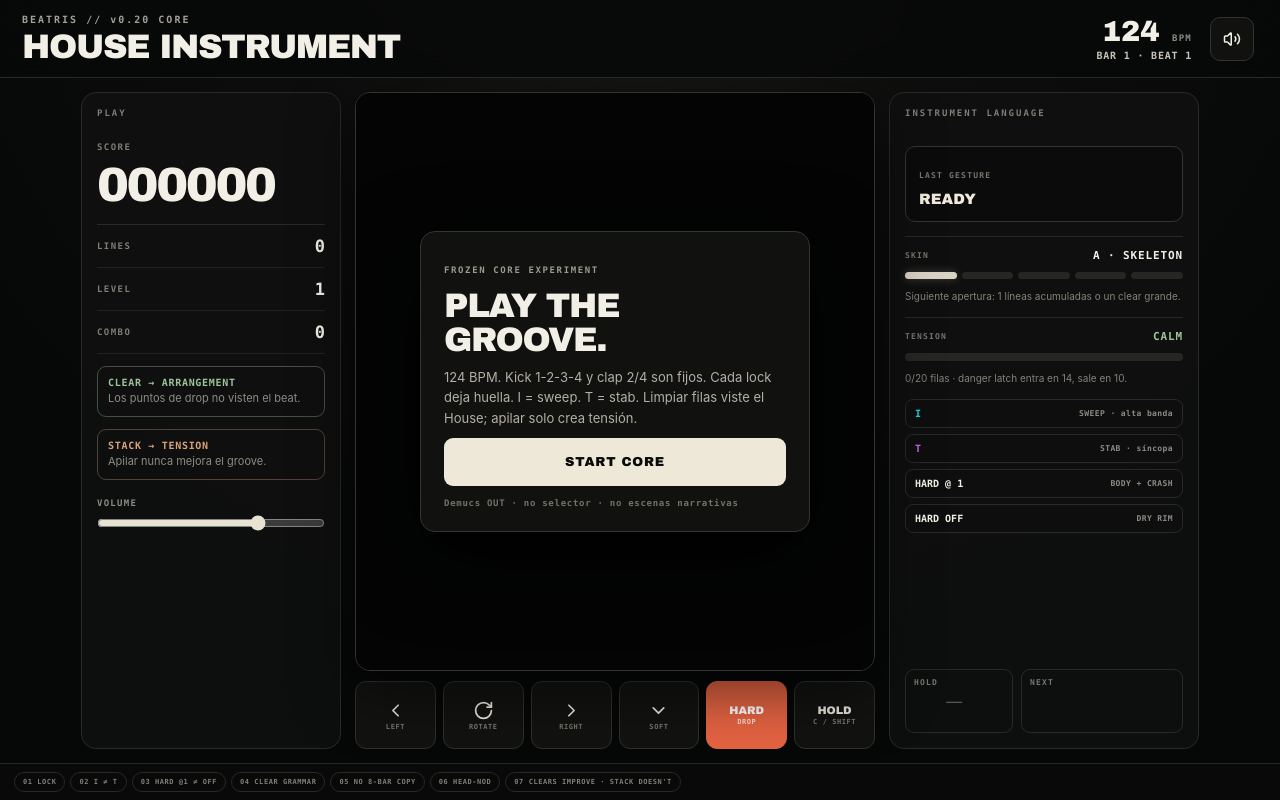
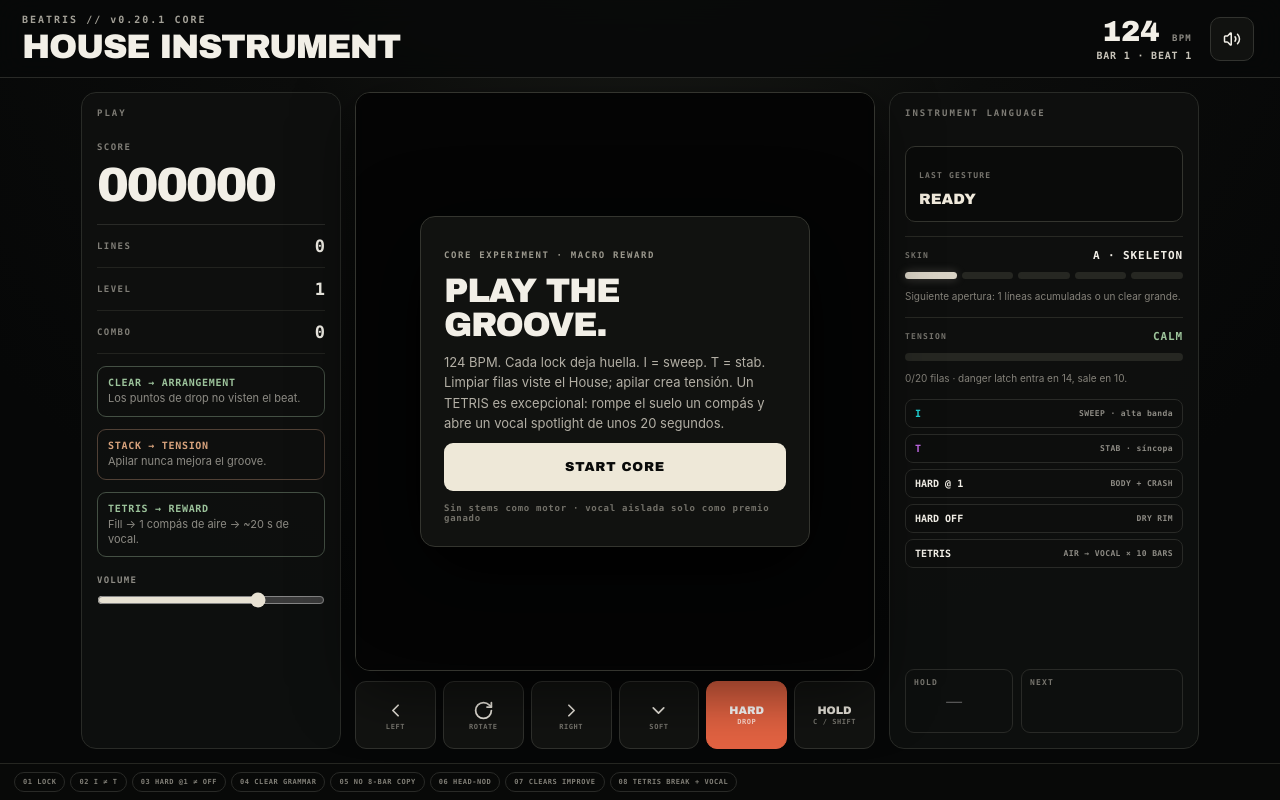
Before and after one commit to emmanuel56mixta-ctrl/beatriz, a React (Vite) app: page / in a window 1280 px wide. Built offline with nearby package versions, Linux system fonts and the light colour scheme.

Commit message:
Expose Tetris vocal reward in v0.20 UI

```diff
--- a/src/components/game/Beatris.tsx
+++ b/src/components/game/Beatris.tsx
@@ -1,5 +1,5 @@
 import { useCallback, useEffect, useRef, useState } from "react";
-import { ChevronDown, ChevronLeft, ChevronRight, Pause, Play, RotateCw, Volume2, VolumeX } from "lucide-react";
+import { ChevronDown, ChevronLeft, ChevronRight, Play, RotateCw, Volume2, VolumeX } from "lucide-react";
 import { Session, type CoreHud } from "@/game/session";
 import { MiniPiece } from "@/components/game/MiniPiece";
 
@@ -17,7 +17,7 @@ export function Beatris(){
 
   return <main className="v20-shell">
     <header className="v20-top">
-      <div><div className="v20-kicker">BEATRIS // v0.20 CORE</div><h1>HOUSE INSTRUMENT</h1></div>
+      <div><div className="v20-kicker">BEATRIS // v0.20.1 CORE</div><h1>HOUSE INSTRUMENT</h1></div>
       <div className="v20-clock"><strong>{hud.bpm}</strong><span>BPM</span><b>BAR {hud.bar} · BEAT {hud.beat}</b></div>
       <button className="icon-btn" onClick={toggleMute} aria-label={muted?"Activar audio":"Silenciar"}>{muted?<VolumeX/>:<Volume2/>}</button>
     </header>
@@ -29,6 +29,7 @@ export function Beatris(){
         <div className="stat-row"><span>LINES</span><b>{hud.lines}</b></div><div className="stat-row"><span>LEVEL</span><b>{hud.level}</b></div><div className="stat-row"><span>COMBO</span><b>{hud.combo}</b></div>
         <div className="rule-card good"><b>CLEAR → ARRANGEMENT</b><small>Los puntos de drop no visten el beat.</small></div>
         <div className="rule-card warn"><b>STACK → TENSION</b><small>Apilar nunca mejora el groove.</small></div>
+        <div className="rule-card good"><b>TETRIS → REWARD</b><small>Fill → 1 compás de aire → ~20 s de vocal.</small></div>
         <label className="volume">VOLUME<input type="range" min="0" max="1" step="0.01" value={volume} onChange={e=>{const v=Number(e.target.value);setVolume(v);sessionRef.current?.setVolume(v);}}/></label>
       </aside>
 
@@ -36,7 +37,7 @@ export function Beatris(){
         <div className="v20-well">
           <canvas ref={canvasRef}/>
           {hud.flash&&mode==="playing"?<div className="event-flash">{hud.flash}</div>:null}
-          {mode==="title"?<div className="v20-overlay"><div className="start-card"><span>FROZEN CORE EXPERIMENT</span><h2>PLAY THE GROOVE.</h2><p>124 BPM. Kick 1-2-3-4 y clap 2/4 son fijos. Cada lock deja huella. I = sweep. T = stab. Limpiar filas viste el House; apilar solo crea tensión.</p><button onClick={start}>START CORE</button><small>Demucs OUT · no selector · no escenas narrativas</small></div></div>:null}
+          {mode==="title"?<div className="v20-overlay"><div className="start-card"><span>CORE EXPERIMENT · MACRO REWARD</span><h2>PLAY THE GROOVE.</h2><p>124 BPM. Cada lock deja huella. I = sweep. T = stab. Limpiar filas viste el House; apilar crea tensión. Un TETRIS es excepcional: rompe el suelo un compás y abre un vocal spotlight de unos 20 segundos.</p><button onClick={start}>START CORE</button><small>Sin stems como motor · vocal aislada solo como premio ganado</small></div></div>:null}
           {mode==="paused"?<div className="v20-overlay"><div className="pause-card"><h2>PAUSED</h2><button onClick={()=>sessionRef.current?.resume()}><Play/> RESUME</button></div></div>:null}
           {mode==="over"?<div className="v20-overlay"><div className="pause-card"><h2>SET OVER</h2><strong>{hud.score}</strong><button onClick={()=>sessionRef.current?.restart()}>RUN AGAIN</button></div></div>:null}
         </div>
@@ -55,12 +56,12 @@ export function Beatris(){
         <div className="gesture"><span>LAST GESTURE</span><strong>{hud.lastGesture}</strong></div>
         <section className="skin"><header><span>SKIN</span><b>{hud.section} · {hud.skinName}</b></header><div className="skin-steps">{SKINS.map((s,i)=><i key={s} className={i<=hud.skinStage?"on":""} title={s}/>)}</div><small>{nextSkin?`Siguiente apertura: ${nextSkin} líneas acumuladas o un clear grande.`:"Groove completo: los siguientes levels cambian variante, no añaden muro."}</small></section>
         <section className="tension"><header><span>TENSION</span><b className={`state-${hud.tension.toLowerCase()}`}>{hud.tension}</b></header><div className="heightbar"><i style={{width:`${heightPct}%`}}/></div><small>{hud.boardHeight}/20 filas · danger latch entra en 14, sale en 10.</small></section>
-        <div className="grammar"><div><b>I</b><span>SWEEP · alta banda</span></div><div><b>T</b><span>STAB · síncopa</span></div><div><b>HARD @ 1</b><span>BODY + CRASH</span></div><div><b>HARD OFF</b><span>DRY RIM</span></div></div>
+        <div className="grammar"><div><b>I</b><span>SWEEP · alta banda</span></div><div><b>T</b><span>STAB · síncopa</span></div><div><b>HARD @ 1</b><span>BODY + CRASH</span></div><div><b>HARD OFF</b><span>DRY RIM</span></div><div><b>TETRIS</b><span>AIR → VOCAL × 10 BARS</span></div></div>
         <section className="queue"><div><span>HOLD</span>{hud.hold?<MiniPiece type={hud.hold} cell={7}/>:<em>—</em>}</div><div><span>NEXT</span><div className="next-list">{hud.next.slice(0,3).map((p,i)=><MiniPiece key={`${p}-${i}`} type={p} cell={i===0?7:5}/>)}</div></div></section>
       </aside>
     </section>
 
-    <footer className="v20-tests"><span>01 LOCK</span><span>02 I ≠ T</span><span>03 HARD @1 ≠ OFF</span><span>04 CLEAR GRAMMAR</span><span>05 NO 8-BAR COPY</span><span>06 HEAD-NOD</span><span>07 CLEARS IMPROVE · STACK DOESN'T</span></footer>
+    <footer className="v20-tests"><span>01 LOCK</span><span>02 I ≠ T</span><span>03 HARD @1 ≠ OFF</span><span>04 CLEAR GRAMMAR</span><span>05 NO 8-BAR COPY</span><span>06 HEAD-NOD</span><span>07 CLEARS IMPROVE</span><span>08 TETRIS BREAK + VOCAL</span></footer>
   </main>;
 }
 
```
